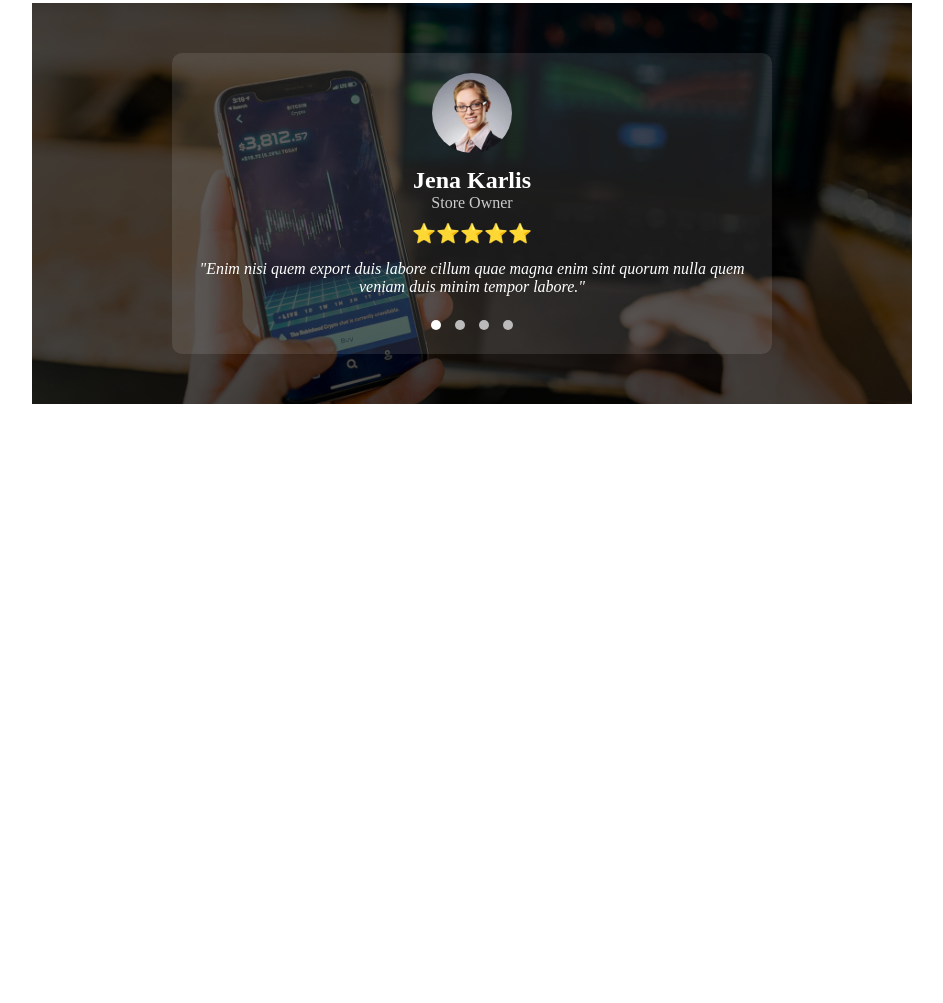
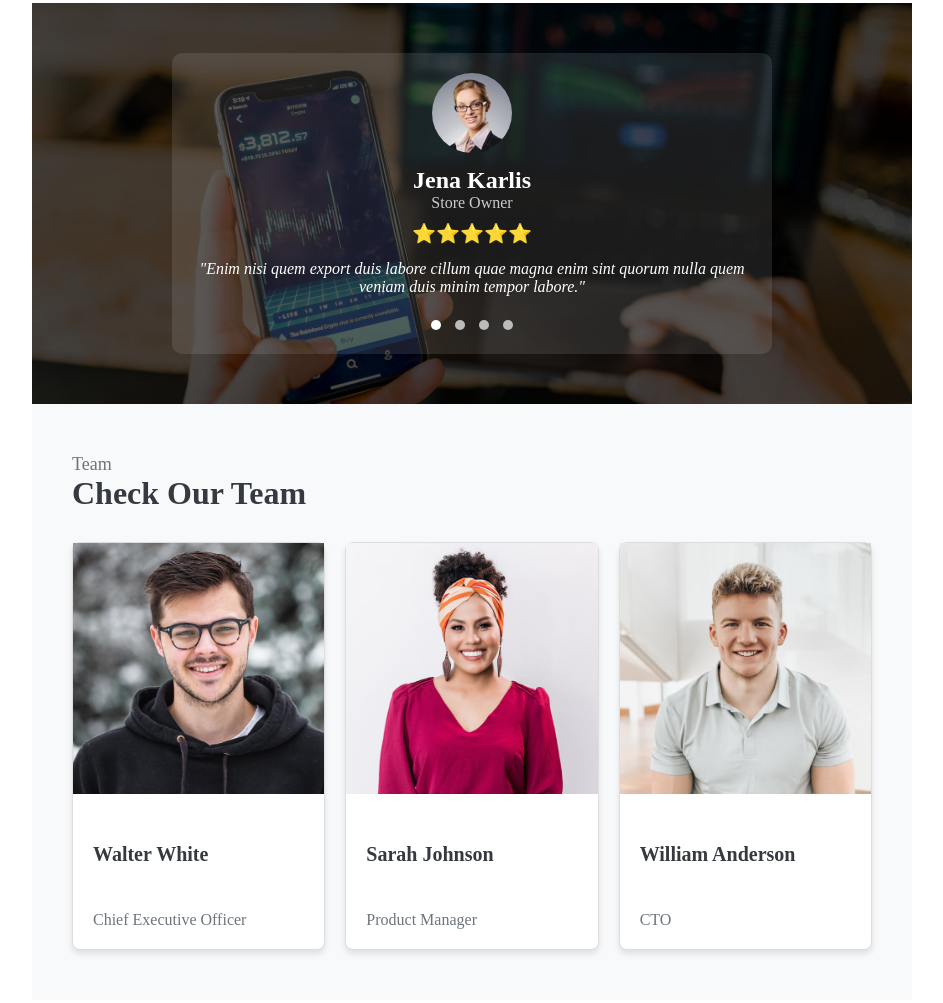
Before and after one commit to Sahil-Ishmam/Bootslander, a plain HTML site: page index.html in a window 1280 px wide. Shown: the part 4919-5922 px from the top of the page, without its empty margins (168-1111 px from the left). Before the commit the page ends 5373 px from the top, so only its background shows below. Drawn offline with Linux system fonts and the light colour scheme.

Commit message:
team section added

```diff
--- a/index.html
+++ b/index.html
@@ -292,6 +292,33 @@
 
 
 
+            <!-- Team Section -->
+
+            <div class="team-section">
+                <div class="title">
+                  <p>Team</p>
+                  <h2>Check Our Team</h2>
+                </div>
+                <div class="team-cards">
+                  <div class="team-card">
+                    <img src="assets/img/team/team-1.jpg" alt="Walter White">
+                    <h3>Walter White</h3>
+                    <p>Chief Executive Officer</p>
+                  </div>
+                  <div class="team-card">
+                    <img src="assets/img/team/team-2.jpg" alt="Sarah Johnson">
+                    <h3>Sarah Johnson</h3>
+                    <p>Product Manager</p>
+                  </div>
+                  <div class="team-card">
+                    <img src="assets/img/team/team-3.jpg" alt="William Anderson">
+                    <h3>William Anderson</h3>
+                    <p>CTO</p>
+                  </div>
+                </div>
+            </div>
+
+
 
 
 
--- a/styles/style.css
+++ b/styles/style.css
@@ -535,3 +535,62 @@ h3 {
 .dot.active {
     background: white;
 }
+
+
+
+/* Team section style */
+.team-section {
+    padding: 50px 40px;
+    background-color: #f8f9fa;
+  }
+
+  .title {
+    margin-bottom: 30px;
+    text-align: left;
+  }
+
+  .title p {
+    font-size: 18px;
+    color: #6c757d;
+  }
+
+  .title h2 {
+    font-size: 32px;
+    color: #343a40;
+  }
+
+  .team-cards {
+    display: flex;
+    gap: 20px;
+    justify-content: space-between;
+  }
+
+  .team-card {
+    background-color: white;
+    border: 1px solid #ddd;
+    border-radius: 8px;
+    /* padding: 20px; */
+    text-align: start;
+    box-shadow: 0 4px 6px rgba(0, 0, 0, 0.1);
+    flex: 1;
+  }
+
+  .team-card img {
+    width: 100%;
+    height: auto;
+    /* border-radius: 50%; */
+    margin-bottom: 15px;
+  }
+
+  .team-card h3 {
+    font-size: 20px;
+    color: #343a40;
+    margin-bottom: 5px;
+    padding: 20px;
+  }
+
+  .team-card p {
+    font-size: 16px;
+    color: #6c757d;
+    padding: 20px;
+  }
```
